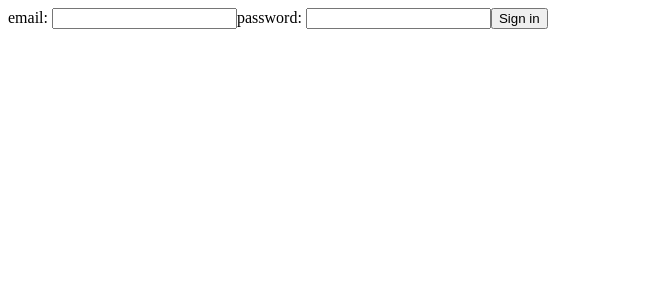
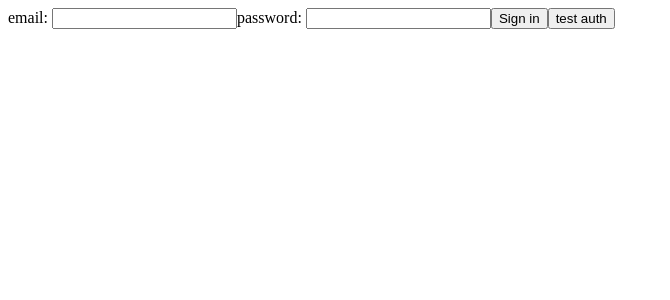
Before and after one commit to davezargar/CRM, a React (Vite) app in the folder client/: page / in a window 1280 px wide. Shown: the top 300 px of the page, without its empty margins (0-670 px from the left). Built offline with nearby package versions, Linux system fonts and the light colour scheme.

Commit message:
forgor to add main.jsx in commit

```diff
--- a/client/src/main.jsx
+++ b/client/src/main.jsx
@@ -44,9 +44,17 @@ function LoginForm()
         })
     }
 
+    function test(e){
+        e.preventDefault();
+        fetch("/api/test")
+            .then(response=>response.json())
+            .then(data=>alert(data));
+    }
+
     return <form onSubmit={verifyLogin}>
         <label>email: <input type="text" name="email"/></label>
         <label>password: <input type="password" name="password"/></label>
         <input type="submit" value="Sign in"/>
+        <button onClick={test}>test auth</button>
     </form>
 }
```
